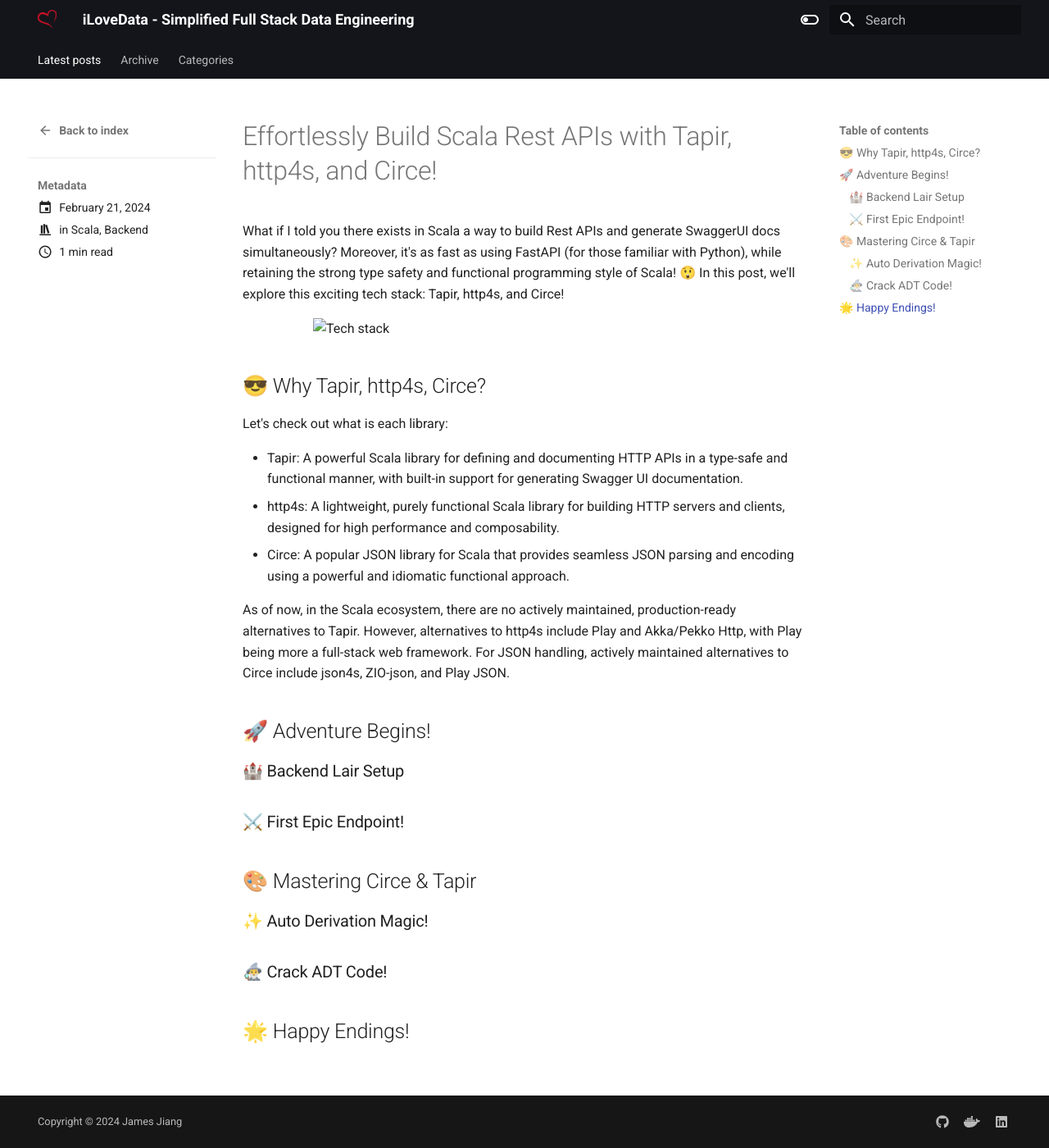
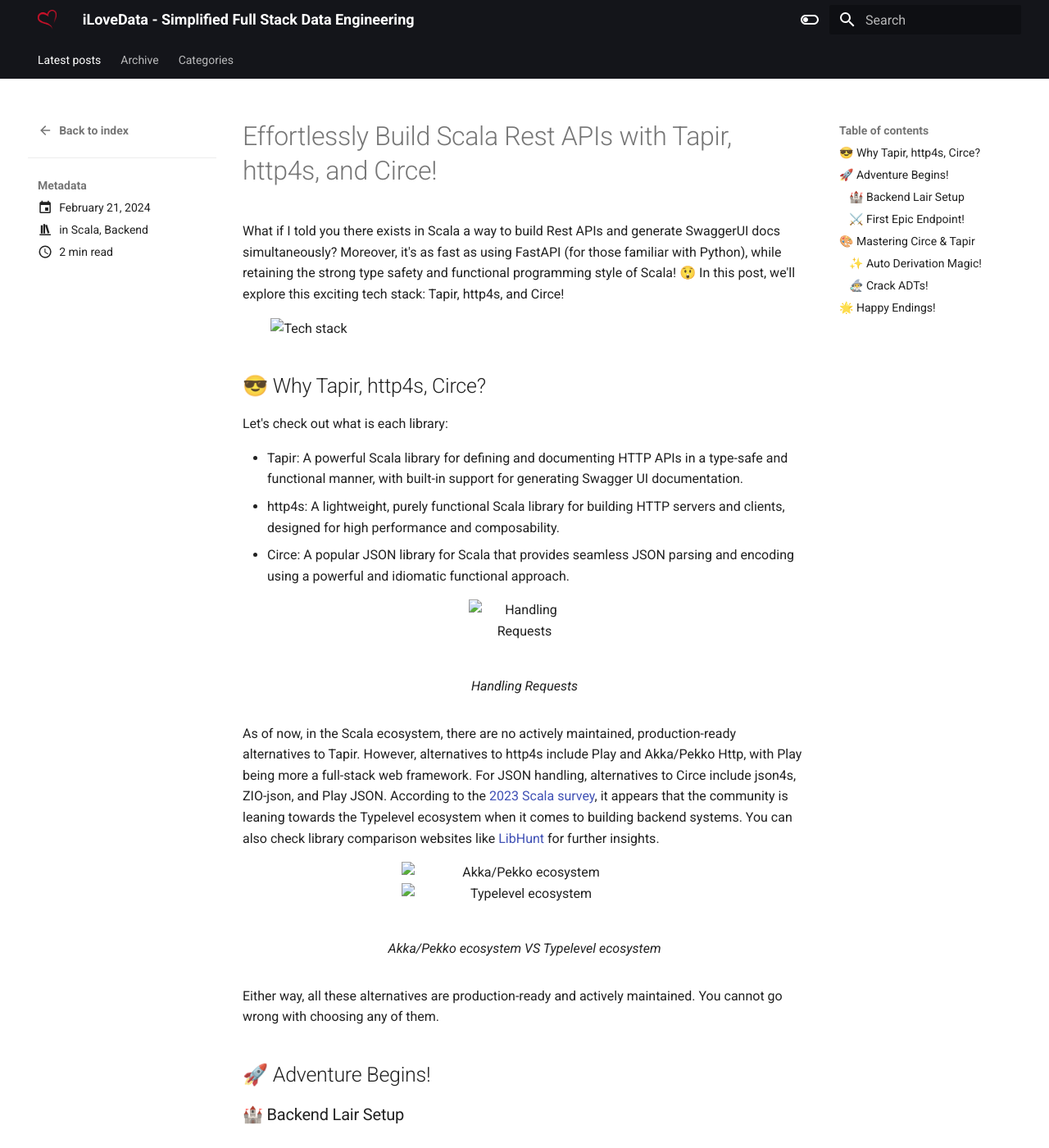
Before and after one commit to lovindata/blog, an MkDocs documentation site: the page built from docs/posts/0/index.md, in a window 1280 px wide and 1400 px high. Shown: the whole window at 82% size. Built offline with MkDocs 1.6.1 and Material for MkDocs 9.7.7, drawn with Linux system fonts in a browser that asks for light colours.

```diff
--- a/docs/posts/0/index.md
+++ b/docs/posts/0/index.md
@@ -10,7 +10,7 @@
 
 <!-- more -->
 
-![Tech stack](assets/image.png)
+![Tech stack](image.png)
 
 ## 😎 Why Tapir, http4s, Circe?
 
@@ -20,7 +20,20 @@
 - http4s: A lightweight, purely functional Scala library for building HTTP servers and clients, designed for high performance and composability.
 - Circe: A popular JSON library for Scala that provides seamless JSON parsing and encoding using a powerful and idiomatic functional approach.
 
-As of now, in the Scala ecosystem, there are no actively maintained, production-ready alternatives to Tapir. However, alternatives to http4s include Play and Akka/Pekko Http, with Play being more a full-stack web framework. For JSON handling, actively maintained alternatives to Circe include json4s, ZIO-json, and Play JSON.
+<figure markdown="span">
+  ![Handling Requests](image-1.png)
+  <figcaption>Handling Requests</figcaption>
+</figure>
+
+As of now, in the Scala ecosystem, there are no actively maintained, production-ready alternatives to Tapir. However, alternatives to http4s include Play and Akka/Pekko Http, with Play being more a full-stack web framework. For JSON handling, alternatives to Circe include json4s, ZIO-json, and Play JSON. According to the [2023 Scala survey](https://scalasurvey2023.virtuslab.com/), it appears that the community is leaning towards the Typelevel ecosystem when it comes to building backend systems. You can also check library comparison websites like [LibHunt](https://scala.libhunt.com/) for further insights.
+
+<figure markdown="span">
+  ![Akka/Pekko ecosystem](image-2.png)
+  ![Typelevel ecosystem](image-3.png)
+  <figcaption>Akka/Pekko ecosystem VS Typelevel ecosystem</figcaption>
+</figure>
+
+Either way, all these alternatives are production-ready and actively maintained. You cannot go wrong with choosing any of them.
 
 ## 🚀 Adventure Begins!
 
@@ -32,6 +45,6 @@
 
 ### ✨ Auto Derivation Magic!
 
-### 🧙‍♂️ Crack ADT Code!
+### 🧙‍♂️ Crack ADTs!
 
 ## 🌟 Happy Endings!
--- a/docs/stylesheets/extra.css
+++ b/docs/stylesheets/extra.css
@@ -2,5 +2,5 @@
   display: block;
   margin-left: auto;
   margin-right: auto;
-  width: 75%;
+  width: 90%;
 }
--- a/mkdocs.yml
+++ b/mkdocs.yml
@@ -32,3 +32,6 @@
 copyright: Copyright &copy; <script>document.write(new Date().getFullYear())</script> James Jiang
 extra_css:
   - stylesheets/extra.css
+markdown_extensions:
+  - attr_list
+  - md_in_html
```
Also changed, not shown: docs/posts/0/image-1.png (added), docs/posts/0/image-2.png (added), docs/posts/0/image-3.png (added), docs/posts/0/image.png (renamed from docs/posts/0/assets/image.png).
